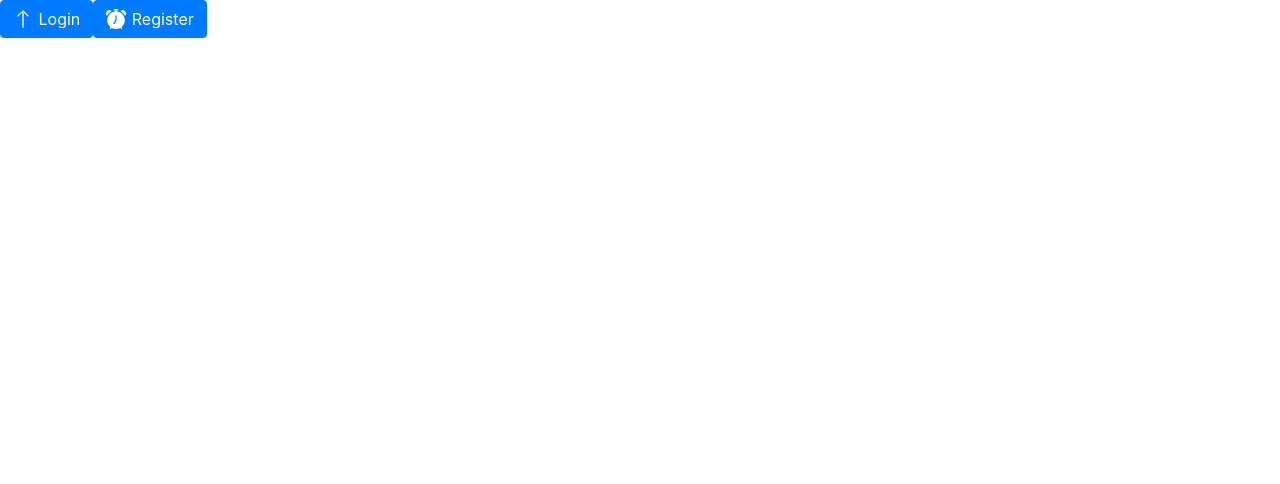
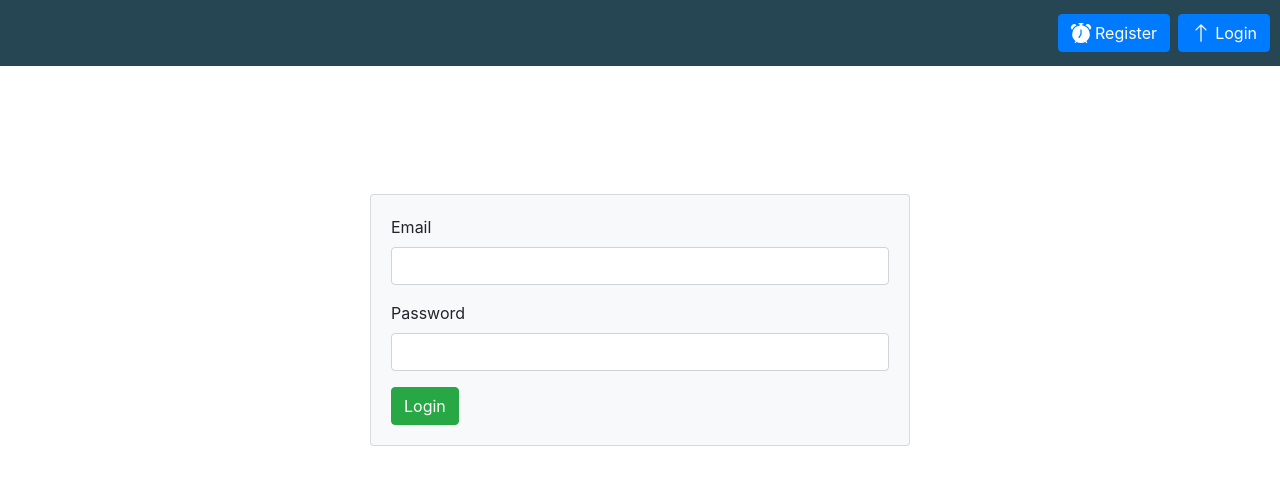
Before and after one commit to Ivan96318/hairstore_frontend, a Nuxt app: page /login in a window 1280 px wide. Shown: the top 484 px of the page. Built offline with nearby package versions, Linux system fonts and the light colour scheme; no server answers.

Commit message:
login finish

```diff
--- a/layouts/default.vue
+++ b/layouts/default.vue
@@ -1,26 +1,26 @@
 <template>
-  <div class="authentication-buttons">
-    <div v-if="$auth.loggedIn">
-         {{ $auth.user.email }}
-         <button type="button"  to="/logout" class="btn btn-primary">
-            <i class="bi bi-emoji-laughing"></i>
-         </button>
+  <div>
+    <div class="contain">
+      <div v-if="$auth.loggedIn" class="navbar">
+         <b-button variant="primary" @click="loggout()"  id="logout">
+            Logout
+         </b-button>
       </div>
-    <div v-else>
-      <b-button to="/login" variant="primary" @click="login">
-        <b-icon icon="arrow-up"></b-icon>
+      <div v-else class="navbar">
+        <b-button  variant="primary" @click="login" id="login">
+          <b-icon icon="arrow-up" ></b-icon>
             Login
         </b-button>
-      <b-button variant="primary" to="/register"  @click="redirect">
+        <b-button variant="primary" @click="redirect" id="register">
           <b-icon icon="alarm-fill"></b-icon>
             Register
         </b-button>
-
       </div>
+    </div>
+    <Nuxt/>
   </div>
 </template>
 <script>
-
 
 export default {
   components:{
@@ -28,11 +28,19 @@ export default {
   },
   methods:{
     login(){
-      console.log("login button pressed")
+      this.$router.push("/login")
     },
     redirect(){
-      console.log("register button pressed")
-    }
+      this.$router.push("/register")
+    },
+    async loggout(){
+      await this.$auth.logout()
+      location.reload();
+
+    },
+  },
+  mounted(){
+
   }
 }
 </script>
@@ -55,14 +63,12 @@ html {
   -webkit-font-smoothing: antialiased;
   box-sizing: border-box;
 }
-
 *,
 *::before,
 *::after {
   box-sizing: border-box;
   margin: 0;
 }
-
 .button--green {
   display: inline-block;
   border-radius: 4px;
@@ -91,4 +97,26 @@ html {
   color: #fff;
   background-color: #35495e;
 }
+.contain{
+  background-color:#264653;
+  width: 100%;
+  padding-top: 25px;
+  padding-bottom: 25px;
+}
+.navbar{
+  position: relative;
+}
+#login{
+  right: 10px;
+  position: absolute;
+}
+#register{
+  right: 110px;
+  position: absolute;
+}
+
+#logout{
+  right: 10px;
+  position: absolute;
+}
 </style>
--- a/nuxt.config.js
+++ b/nuxt.config.js
@@ -55,17 +55,19 @@ export default {
             method: 'post',
           },
           user:{
-            url: 'accounts/api/users',
+            url: 'account/api/users',
             method: 'get',
             propertyName: false,
-          }
+          },
+
         },
         tokenType: 'Token',
         tokenName: 'Authorization',
       },
       redirect:{
-        login:'/login',
-        home:''
+        login:'/',
+        home:'/',
+        logout: '/login'
       }
     }
   },
--- a/pages/index.vue
+++ b/pages/index.vue
@@ -46,8 +46,7 @@ export default {
     }
   },
   mounted(){
-    console.log("this is mounted")
-    console.log(this. $auth.loggedIn)
+
   },
 
 }
--- a/pages/login/index.vue
+++ b/pages/login/index.vue
@@ -1,10 +1,53 @@
 <template>
-    <div>
-        Loggin
-    </div>
+     <b-container style="margin-top:10%;">
+         <b-row class="justify-content-md-center" align-v="center" >
+             <b-col cols="6">
+                 <b-card bg-variant="light">
+                     <b-form>
+                         <b-form-group label="Email" label-for="email-input" >
+                             <b-form-input id="email-input" v-model="userData.email"></b-form-input>
+                         </b-form-group>
+                         <b-form-group label="Password" label-for="password-input">
+                             <b-form-input id="password-input" type="password" v-model="userData.password"></b-form-input>
+                         </b-form-group>
+                         <b-button variant="success" @click="login(userData)">Login</b-button>
+                     </b-form>
+                 </b-card>
+             </b-col>
+         </b-row>
+     </b-container>
 </template>
 <script>
 export default {
+    data: ()=>({
+        userData:{
+            email:'',
+            password:''
+        }
+    }),
 
+    methods:{
+        async login(userData){
+            try{
+                await this.$auth.loginWith('local',{
+                    data: userData
+                });
+                this.$router.push('/')
+            }catch(error){
+                this.$bvToast.toast("Email or password incorrect",{
+                    variant: "danger",
+                    solid: true
+                })
+            }
+        },
+    },
+    mounted(){
+        console.log("mounted login")
+    }
 }
 </script>
+<style scoped>
+.input-register-button{
+    margin-left: 50px;
+}
+</style>
--- /dev/null
+++ b/pages/register/index.vue
@@ -0,0 +1,68 @@
+<template>
+    <b-container style="margin-top:10%;">
+        <b-row class="justify-content-md-center">
+            <b-col cols="6">
+                <b-card bg-variant="light">
+                    <b-form>
+                        <b-form-group label="Email" label-for="email-input">
+                            <b-form-input id="email-input" v-model="form_register.email" type="email" placeholder="Enter Email" required></b-form-input>
+                        </b-form-group>
+                        <b-form-group label="Username" label-for="username-input">
+                            <b-form-input id="username-input" v-model="form_register.username" type="text" placeholder="Enter Username" required></b-form-input>
+                        </b-form-group>
+                        <b-form-group label="First Name" label-for="first_name-input">
+                            <b-form-input id="first_name-input" v-model="form_register.first_name" type="text" placeholder="Enter First Name" required></b-form-input>
+                        </b-form-group>
+                        <b-form-group label="Password" label-for="pass-input">
+                            <b-form-input id="pass-input" v-model="form_register.password" type="password" placeholder="Enter Password"></b-form-input>
+                        </b-form-group>
+                        <b-form-group label="Confirm Password" label-for="pass-two-input">
+                            <b-form-input id="pass-two-input" v-model="form_register.second_password" type="password" placeholder="Confirm Password"></b-form-input>
+                        </b-form-group>
+                        <b-button variant="success" @click="register()">Register</b-button>
+                    </b-form>
+                </b-card>
+            </b-col>
+        </b-row>
+    </b-container>
+</template>
+<script>
+export default {
+    auth: false,
+    data(){
+        return{
+            form_register:{
+                email: "",
+                username: "",
+                first_name: "",
+                password: "",
+                second_password: ""
+            }
+        }
+    },
+    methods:{
+        async register(){
+            await this.$axios.$post('create-user/',this.form_register).then((response) =>{
+                this.$bvToast.toast("Success at create user",{
+                    title: "Success",
+                    variant: "success",
+                    solid: true
+                })
+
+            }).catch((error) => {
+                this.$bvToast.toast("Error at create user",{
+                    title: "Error",
+                    variant: "danger",
+                    solid: true
+                })
+            })
+        },
+        reset(){
+            this.$router.push('/login')
+        }
+    },
+    mounted(){
+        console.log("mounted register")
+    }
+}
+</script>
--- /dev/null
+++ b/pages/test.vue
@@ -0,0 +1,15 @@
+<template>
+    <div>
+        <h1>This is test page</h1>
+    </div>
+</template>
+<script>
+
+export default {
+    data(){
+        return{
+
+        }
+    }
+}
+</script>
```
Lines whose indentation alone changed are shown as unchanged.
